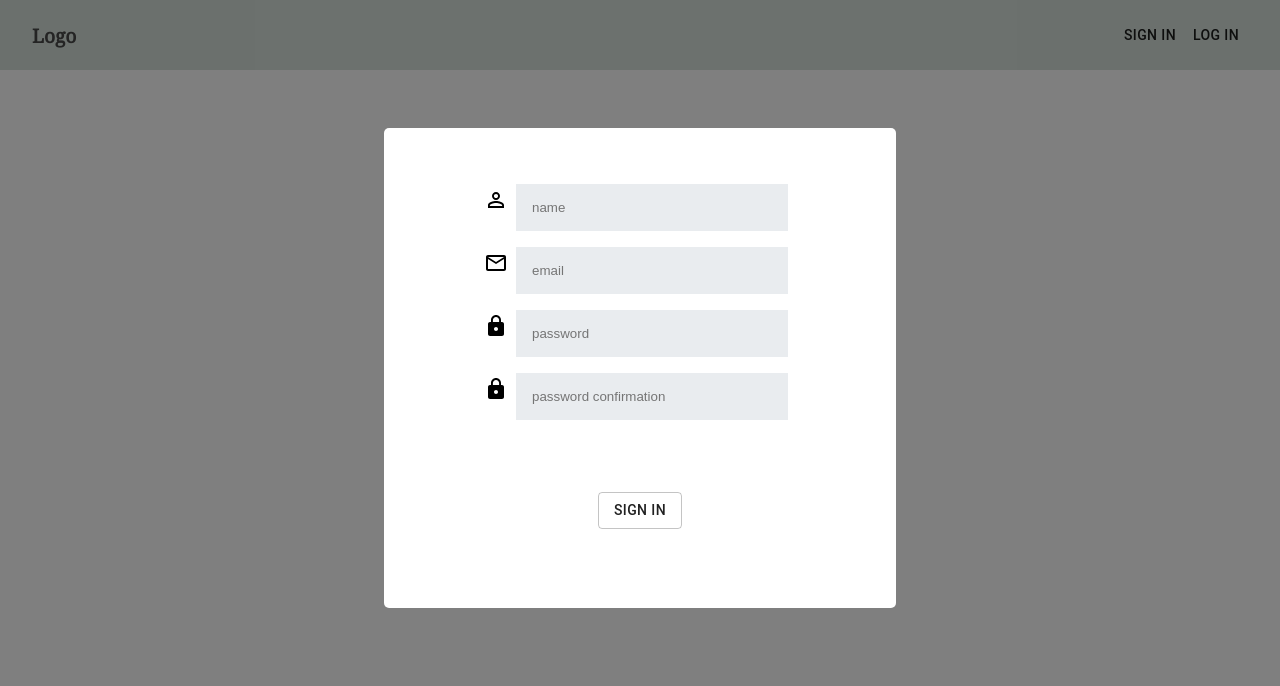
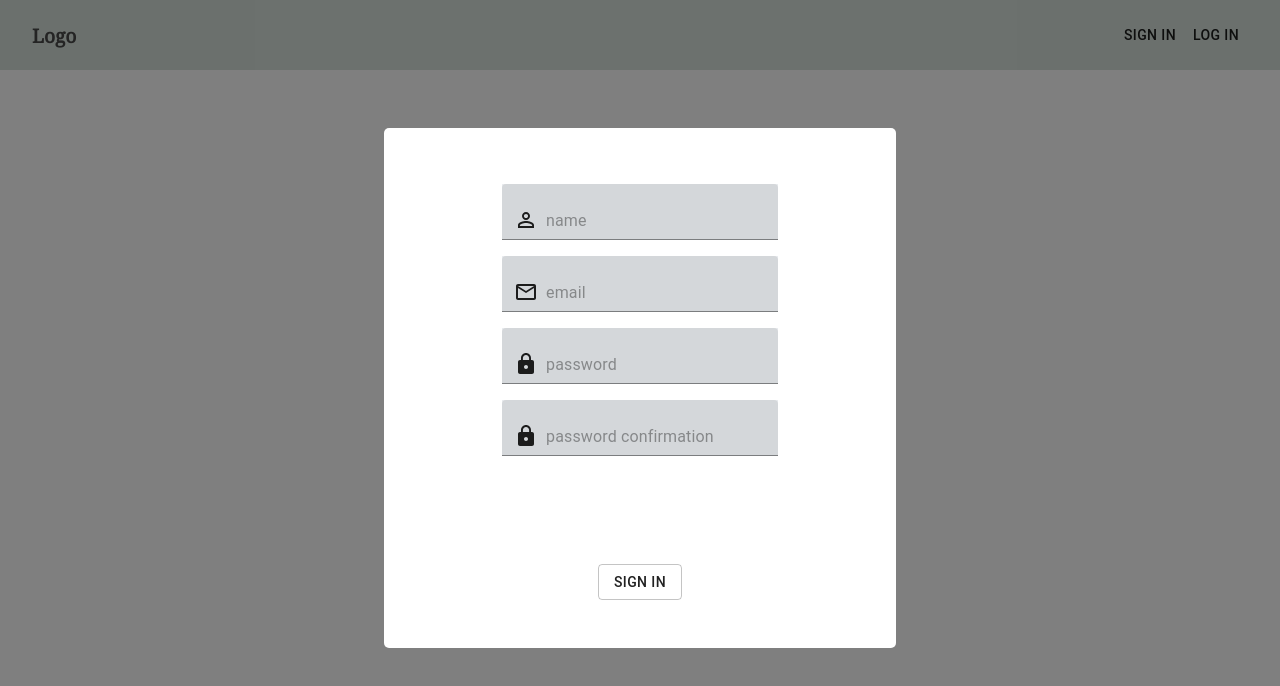
Before and after one commit to YumiKimbara/FF-Matcher, a React (Create React App) app: page / in a window 1280 px wide. Both pictures are taken after a click on the button "SIGN IN". Shown: the top 686 px of the page. Built offline with nearby package versions, Linux system fonts and the light colour scheme.

Commit message:
add style to textfields

```diff
--- a/src/components/Header.module.css
+++ b/src/components/Header.module.css
@@ -10,7 +10,6 @@
 
 .header h1 {
   font-size: 1.2rem;
-  color: #484848;
 }
 
 .signinLogin {
--- a/src/components/Modals.js
+++ b/src/components/Modals.js
@@ -1,7 +1,17 @@
-import { Button, Modal, Backdrop, Fade, Card } from "@material-ui/core";
+import {
+  Button,
+  Modal,
+  Backdrop,
+  Fade,
+  Card,
+  TextField,
+} from "@material-ui/core";
 import PersonOutlineIcon from "@material-ui/icons/PersonOutline";
 import MailOutlineIcon from "@material-ui/icons/MailOutline";
 import LockIcon from "@material-ui/icons/Lock";
+import InputAdornment from "@material-ui/core/InputAdornment";
+import Visibility from "@material-ui/icons/Visibility";
+import VisibilityOff from "@material-ui/icons/VisibilityOff";
 
 import { useSelector, useDispatch } from "react-redux";
 import { signinActions } from "../store/signin";
@@ -41,38 +51,58 @@ const Modals = () => {
             <div className={classes.SigninContent}>
               <form className={classes.form}>
                 {signin && (
-                  <div>
-                    <PersonOutlineIcon />
-                    <input
-                      className={classes.input}
-                      type="text"
+                  <div className={classes.input}>
+                    <TextField
+                      variant="filled"
                       placeholder="name"
+                      InputProps={{
+                        startAdornment: (
+                          <InputAdornment>
+                            <PersonOutlineIcon />
+                          </InputAdornment>
+                        ),
+                      }}
                     />
                   </div>
                 )}
-                <div>
-                  <MailOutlineIcon />
-                  <input
-                    className={classes.input}
-                    type="text"
+                <div className={classes.input}>
+                  <TextField
+                    variant="filled"
                     placeholder="email"
+                    InputProps={{
+                      startAdornment: (
+                        <InputAdornment>
+                          <MailOutlineIcon />
+                        </InputAdornment>
+                      ),
+                    }}
                   />
                 </div>
-                <div>
-                  <LockIcon />
-                  <input
-                    className={classes.input}
-                    type="text"
+                <div className={classes.input}>
+                  <TextField
+                    variant="filled"
                     placeholder="password"
+                    InputProps={{
+                      startAdornment: (
+                        <InputAdornment>
+                          <LockIcon />
+                        </InputAdornment>
+                      ),
+                    }}
                   />
                 </div>
                 {signin && (
-                  <div>
-                    <LockIcon />
-                    <input
-                      className={classes.input}
-                      type="text"
+                  <div className={classes.input}>
+                    <TextField
+                      variant="filled"
                       placeholder="password confirmation"
+                      InputProps={{
+                        startAdornment: (
+                          <InputAdornment>
+                            <LockIcon />
+                          </InputAdornment>
+                        ),
+                      }}
                     />
                   </div>
                 )}
--- a/src/components/Modals.module.css
+++ b/src/components/Modals.module.css
@@ -17,25 +17,20 @@
 }
 
 .button {
-  margin: 4rem;
+  position: absolute;
+  bottom: 3rem;
 }
 
 .input {
-  width: 15rem;
-  padding: 1rem;
   margin: 0.5rem;
-  border: none;
   background-color: #e9ecef;
 }
 
 .modalBg {
   background-color: white;
   width: 40%;
-  height: 60%;
+  height: 65%;
   margin: 10% auto;
   border-radius: 5px;
+  position: relative;
 }
-
-.forgotPw {
-  color: #484848;
-}
--- a/src/components/Question.module.css
+++ b/src/components/Question.module.css
@@ -7,13 +7,17 @@
 .card {
   width: 60%;
   min-height: 20rem;
-  padding: 1rem 2rem;
+  padding: 2rem;
 }
 
 .cardContent {
   display: flex;
   flex-direction: column;
   align-items: center;
+}
+
+.cardContent p {
+  margin: 2rem;
 }
 
 .title {
--- a/src/index.css
+++ b/src/index.css
@@ -9,8 +9,10 @@ html,
 body {
   font-family: "Noto Serif", serif;
   height: 100%;
+  color: #484848;
 }
 
 body a {
   text-decoration: none;
+  color: #484848;
 }
```
